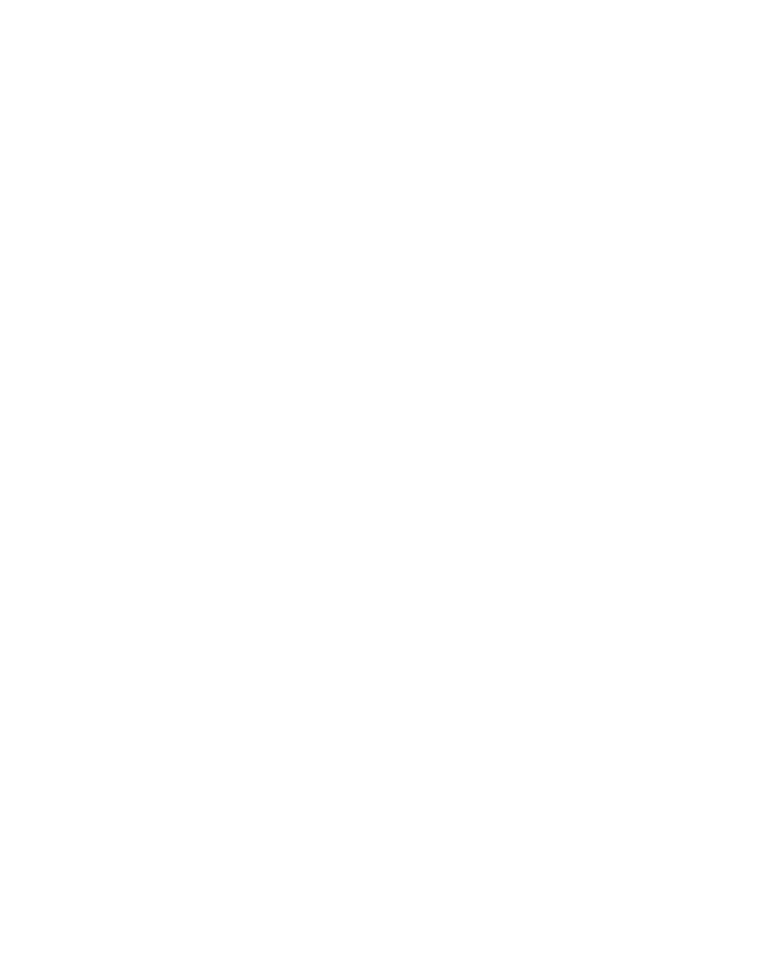
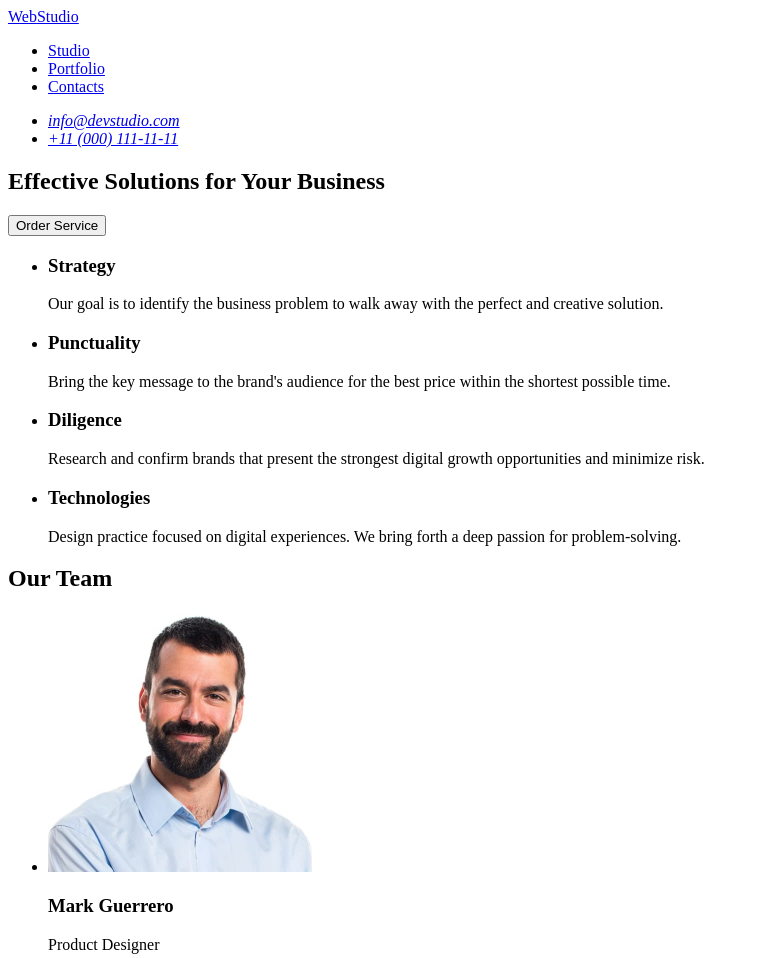
Before and after one commit to RamiiaHolomoza/goit-markup-hw-02, a plain HTML site: page index.html in a window 1280 px wide. Shown: the top 958 px of the page, without its empty margins (0-759 px from the left). Before the commit the page ends 800 px from the top, so only its background shows below. Drawn offline with Linux system fonts and the light colour scheme.

Commit message:
add body for html

```diff
--- a/index.html
+++ b/index.html
@@ -3,7 +3,150 @@
   <head>
     <meta charset="UTF-8" />
     <meta name="viewport" content="width=device-width, initial-scale=1.0" />
-    <title>Document</title>
+    <title>Document1</title>
   </head>
-  <body></body>
+  <body>
+    <header>
+      <!-- логотип;
+        <a href="">
+	<img src="" alt="Логотип компанії" />
+	Логотип сайту компанії
+</a> -->
+      <a href="./index.html">Web<span>Studio</span></a>
+      <!-- навігацію;-->
+      <nav>
+        <ul>
+          <li><a href="#Studio">Studio</a></li>
+          <li><a href="#Portfolio">Portfolio</a></li>
+          <li><a href="#Contacts">Contacts</a></li>
+        </ul>
+      </nav>
+      <address>
+        <ul>
+          <li>
+            <a
+              href="mailto:info@devstudio.com"
+              target="_blank"
+              rel="noopener noreferrer"
+              >info@devstudio.com</a
+            >
+          </li>
+          <li>
+            <a
+              href="tel:+110001111111"
+              target="_blank"
+              rel="noopener noreferrer"
+              >+11 (000) 111-11-11</a
+            >
+          </li>
+        </ul>
+      </address>
+
+      <!-- вступний текст; -->
+      <!-- форму пошуку. -->
+    </header>
+    <main>
+      <!--hero image-->
+      <section>
+        <h1>Effective Solutions for Your Business</h1>
+        <button type="button">Order Service</button>
+      </section>
+      <!--Section 1-->
+      <section>
+        <ul>
+          <li>
+            <!--Feature 1-->
+            <h3>Strategy</h3>
+            <p>
+              Our goal is to identify the business problem to walk away with the
+              perfect and creative solution.
+            </p>
+          </li>
+          <li>
+            <!--Feature 2-->
+            <h3>Punctuality</h3>
+            <p>
+              Bring the key message to the brand's audience for the best price
+              within the shortest possible time.
+            </p>
+          </li>
+          <li>
+            <!--Feature 3-->
+            <h3>Diligence</h3>
+            <p>
+              Research and confirm brands that present the strongest digital
+              growth opportunities and minimize risk.
+            </p>
+          </li>
+          <li>
+            <!--Feature 4-->
+            <h3>Technologies</h3>
+            <p>
+              Design practice focused on digital experiences. We bring forth a
+              deep passion for problem-solving.
+            </p>
+          </li>
+        </ul>
+      </section>
+      <!--Section 2-->
+      <section>
+        <h2>Our Team</h2>
+        <ul>
+          <li>
+            <!--teamcard1-->
+            <img
+              src="./images/teamcard1.jpg"
+              alt="Mark Guerrero"
+              width="264"
+              height="260"
+            />
+            <h3>Mark Guerrero</h3>
+            <p>Product Designer</p>
+          </li>
+          <li>
+            <!--teamcard2-->
+            <img
+              src="./images/teamcard2.jpg"
+              alt="Tom Ford"
+              width="264"
+              height="260"
+            />
+            <h3>Tom Ford</h3>
+            <p>Frontend Developer</p>
+          </li>
+          <li>
+            <!--teamcard3-->
+            <img
+              src="./images/teamcard3.jpg"
+              alt="Camila Garcia"
+              width="264"
+              height="260"
+            />
+            <h3>Camila Garcia</h3>
+            <p>Marketing</p>
+          </li>
+          <li>
+            <!--teamcard4-->
+            <img
+              src="./images/teamcard4.jpg"
+              alt="Daniel Wilson"
+              width="264"
+              height="260"
+            />
+            <h3>Daniel Wilson</h3>
+            <p>UI Designer</p>
+          </li>
+        </ul>
+      </section>
+    </main>
+    <footer>
+      <footer>
+        <a href="/">Web<span>Studio</span></a>
+        <p>
+          Increase the flow of customers and sales for your business with
+          digital marketing & growth solutions.
+        </p>
+      </footer>
+    </footer>
+  </body>
 </html>
```
Also changed, not shown: images/original/teamcard1.jpg (renamed from images/original/img-3.jpg), images/original/teamcard2.jpg (renamed from images/original/img-2.jpg), images/original/teamcard3.jpg (renamed from images/original/img-1.jpg), images/original/teamcard4.jpg (renamed from images/original/img.jpg), images/teamcard1.jpg (added), images/teamcard2.jpg (added), images/teamcard3.jpg (added), images/teamcard4.jpg (added).
